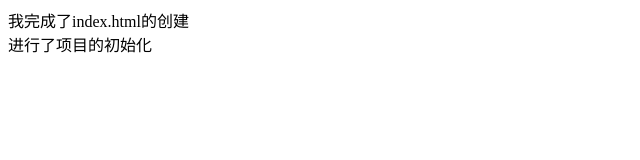
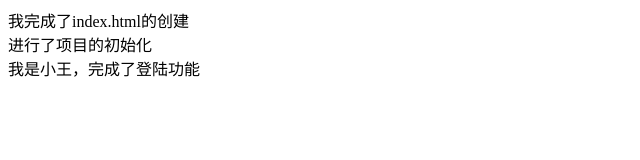
Before and after one commit to heyue0916/first, a plain HTML site: page index.html in a window 1280 px wide. Shown: the whole page, without its empty margins (0-640 px from the left). Drawn offline with Linux system fonts and the light colour scheme.

Commit message:
我是小王，完成了登陆功能

```diff
--- a/index.html
+++ b/index.html
@@ -9,5 +9,7 @@
 <body>
   <div>我完成了index.html的创建</div>
   <div>进行了项目的初始化</div>
+
+  <div>我是小王，完成了登陆功能</div>
 </body>
 </html>
--- /dev/null
+++ b/login.js
@@ -0,0 +1 @@
+console.log('这是登陆的js');
```
